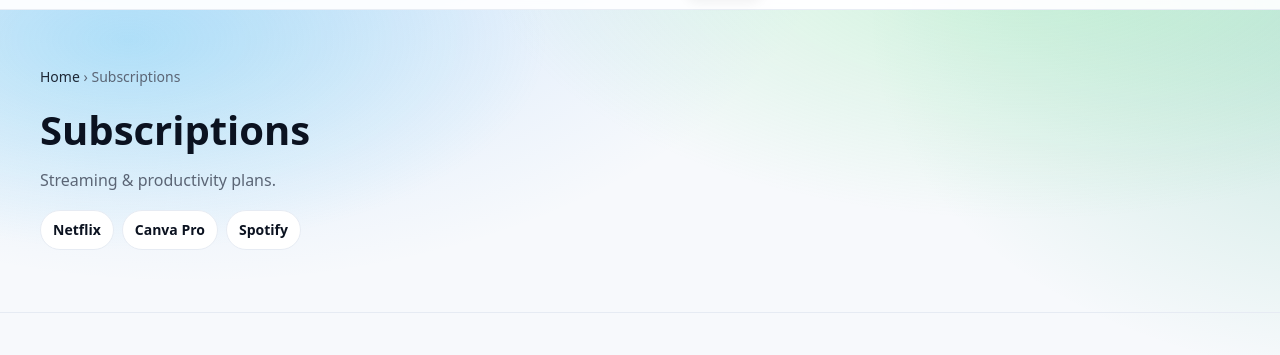
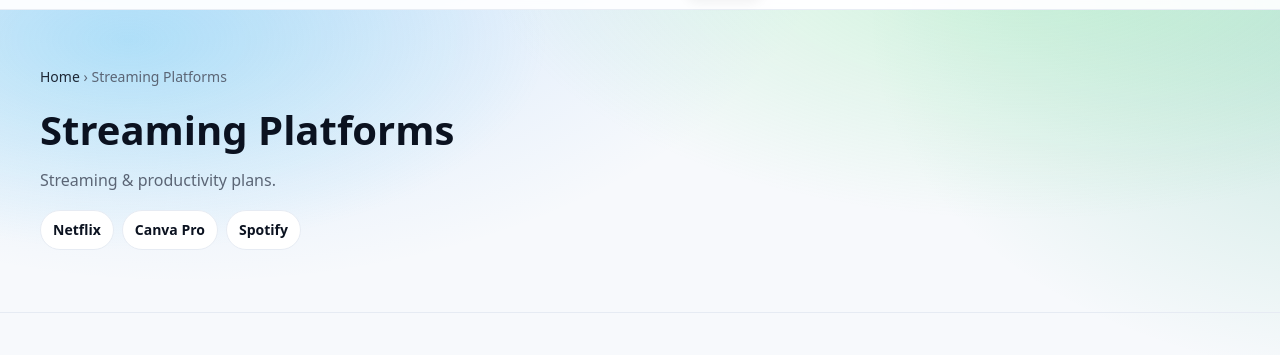
Before and after one commit to Hadi1258/Project1, a plain HTML site: page streaming-platforms.html in a window 1280 px wide. Shown: the part 56-411 px from the top of the page. Drawn offline with Linux system fonts and the light colour scheme.

Commit message:
Update and rename subscriptions.html to streaming-platforms.html

```diff
--- a/subscriptions.html
+++ b/streaming-platforms.html
@@ -3,7 +3,7 @@
 <head>
   <meta charset="UTF-8" />
   <meta name="viewport" content="width=device-width, initial-scale=1" />
-  <title>Subscriptions – Allo Recharge</title>
+  <title>Streaming Platforms– Allo Recharge</title>
   <link rel="stylesheet" href="style.css" />
   <link rel="stylesheet" href="category.css" />
   <script src="category.js" defer></script>
@@ -23,8 +23,8 @@
 
   <section class="cat-hero">
     <div class="container">
-      <nav class="breadcrumb"><a href="/">Home</a> › <span>Subscriptions</span></nav>
-      <h1>Subscriptions</h1>
+      <nav class="breadcrumb"><a href="/">Home</a> › <span>Streaming Platforms</span></nav>
+      <h1>Streaming Platforms</h1>
       <p class="section-sub">Streaming & productivity plans.</p>
       <div class="subcat-chips">
         <a class="chip" href="netflix.html">Netflix</a>
```
